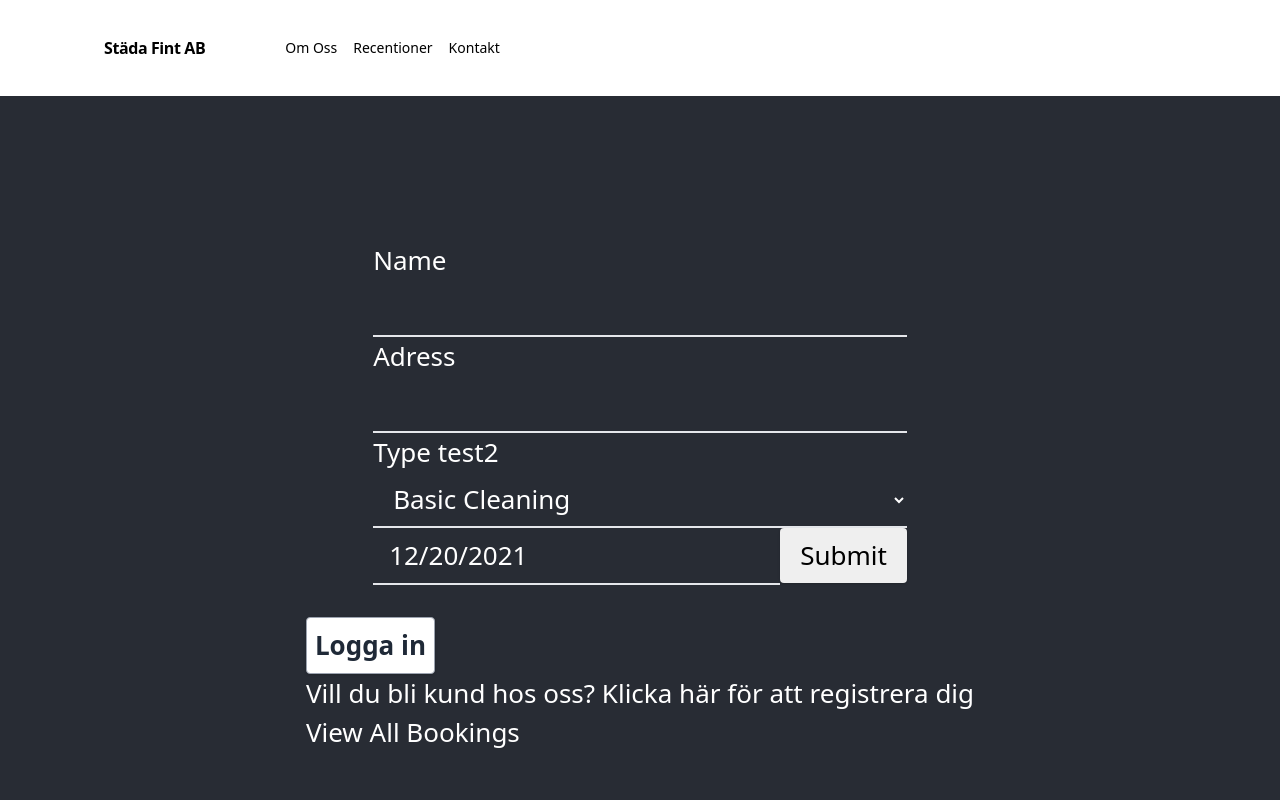
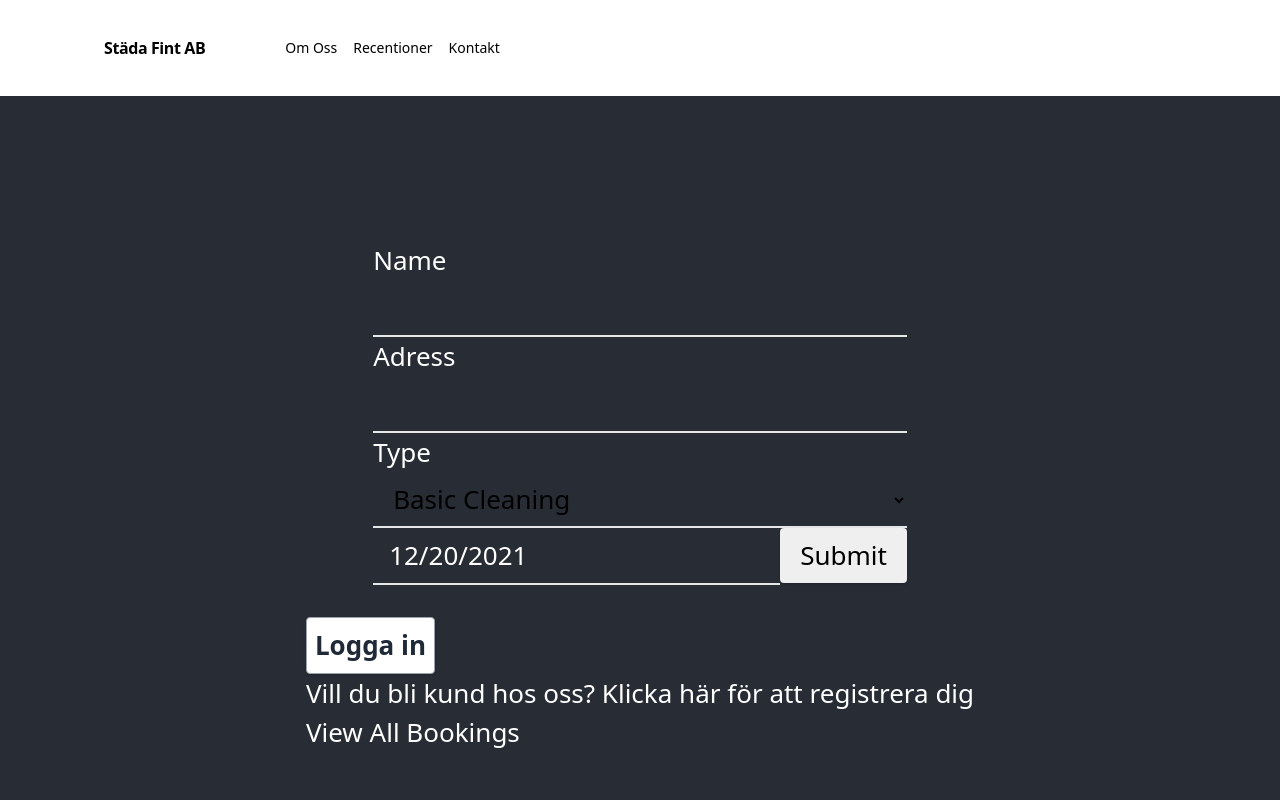
Before and after one commit to Fjedern/Nicecleaning_AB, a React (Create React App) app in the folder frontend/: page / in a window 1280 px wide. Shown: the top 800 px of the page. Built offline with nearby package versions, Linux system fonts and the light colour scheme.

Commit message:
Update BookingFormV2.js
wrong colors on select tag

```diff
--- a/frontend/src/components/BookingFormV2.js
+++ b/frontend/src/components/BookingFormV2.js
@@ -26,24 +26,16 @@ export default function BookingFormV2() {
         )
     };
 
-    function stringifyFormData(fd) {
-        const data = {};
-        for (let key of fd.keys()) {
-            data[key] = fd.get(key);
-        }
-        return JSON.stringify(data, null, null);
-    }
-
 
     return (
         /* "handleSubmit" will validate your inputs before invoking "onSubmit" */
         <form onSubmit={handleSubmit(onSubmit)}>
             <label>Name</label>
-            <input className="block w-full bg-transparent outline-none border-b-2 py-2 px-4  placeholder-white-500 focus:bg-white-600" required {...register("name")} />
+            <input className="block w-full bg-transparent outline-none border-b-2 py-2 px-4  placeholder-white-500 focus:bg-white-600" {...register("name", {required: true, maxLength: {value: 20, message: "name is too long"}})} />
             <label>Adress</label>
-            <input className="block w-full bg-transparent outline-none border-b-2 py-2 px-4  placeholder-white-500 focus:bg-white-600" required {...register("address")} />
-            <label>Type test2</label>
-            <select {...register("cleaningPackage")} className="block w-full bg-transparent outline-none border-b-2 py-2 px-4  placeholder-white-500 focus:bg-white-600" required>
+            <input className="block w-full bg-transparent outline-none border-b-2 py-2 px-4  placeholder-white-500 focus:bg-white-600" required {...register("address", {required: true})} />
+            <label>Type</label>
+            <select {...register("cleaningPackage")} className="block w-full bg-transparent outline-none border-b-2 py-2 px-4  placeholder-white-500 focus:bg-white-600 text-black" required>
                 <option value="basic cleaning">Basic Cleaning</option>
                 <option value="top cleaning">Top Cleaning</option>
                 <option value="diamond cleaning">Diamond Cleaning</option>
```
